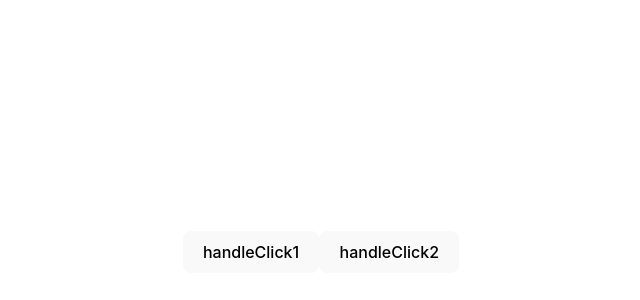
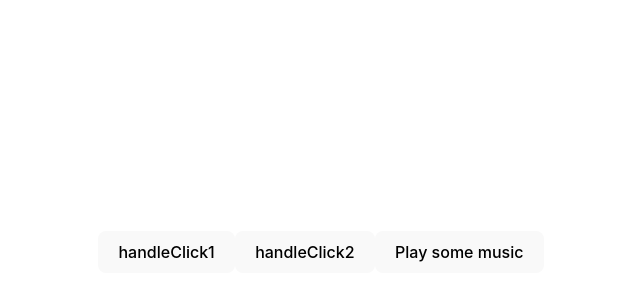
Before and after one commit to Dekan777/mod-2, a React (Vite) app: page / in a window 1280 px wide. Shown: the part 148-448 px from the top of the page, without its empty margins (319-959 px from the left). Built offline with nearby package versions, Linux system fonts and the light colour scheme.

Commit message:
CustomButton

```diff
--- a/src/components/App.jsx
+++ b/src/components/App.jsx
@@ -1,5 +1,5 @@
 import "./App.css";
-
+import { CustomButton } from "./CustomButton/CustomButton";
 function App() {
   const handleClick1 = () => {
     alert("Hello I'm button");
@@ -8,10 +8,12 @@ function App() {
   const handleClick2 = (evt) => {
     console.log(evt);
   };
+
   return (
     <>
       <button onClick={handleClick1}>handleClick1</button>
       <button onClick={handleClick2}>handleClick2</button>
+      <CustomButton message="Playing music!">Play some music</CustomButton>
     </>
   );
 }
--- /dev/null
+++ b/src/components/CustomButton/CustomButton.jsx
@@ -0,0 +1,3 @@
+export const CustomButton = ({ message, children }) => {
+  return <button onClick={() => alert(message)}>{children}</button>;
+};
```
